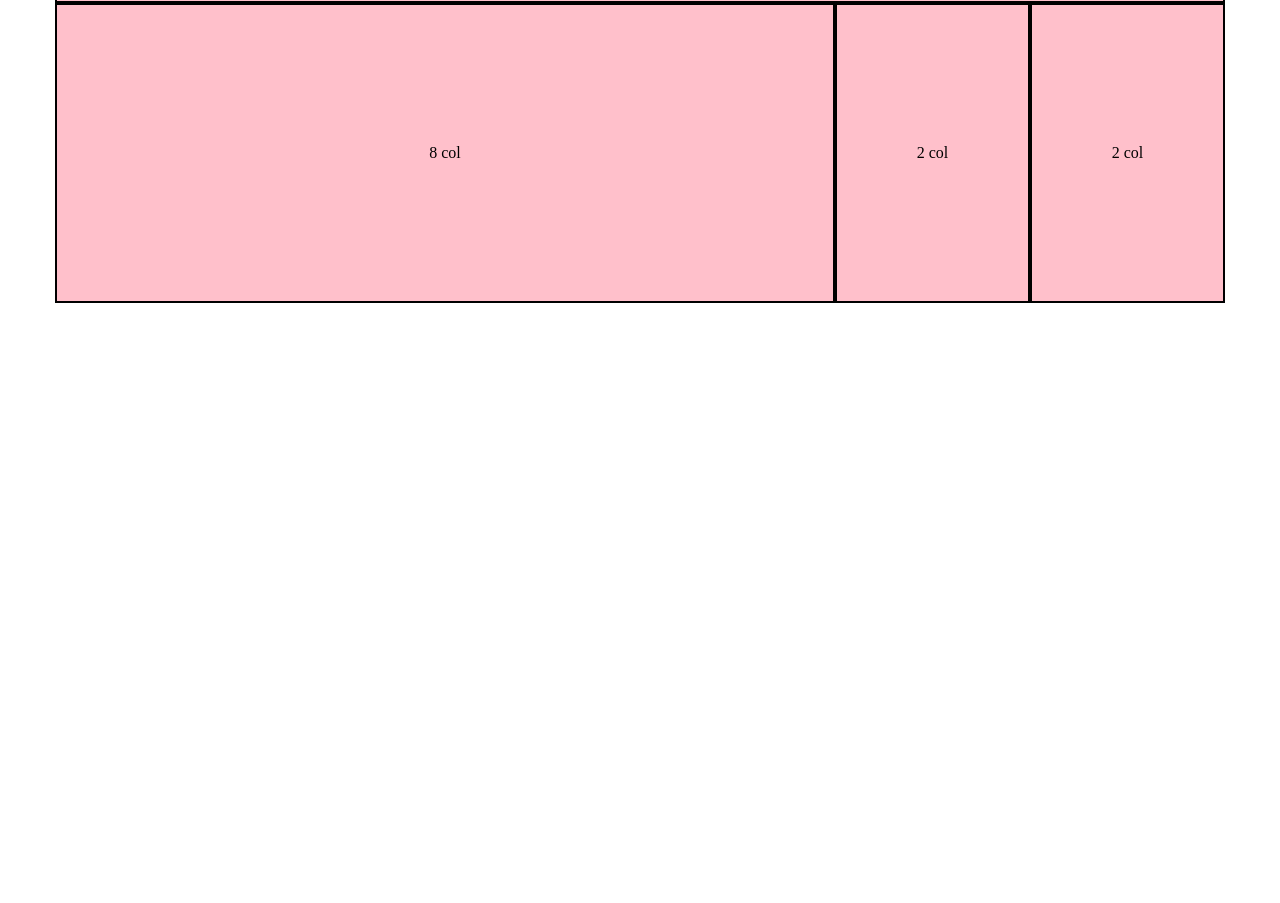
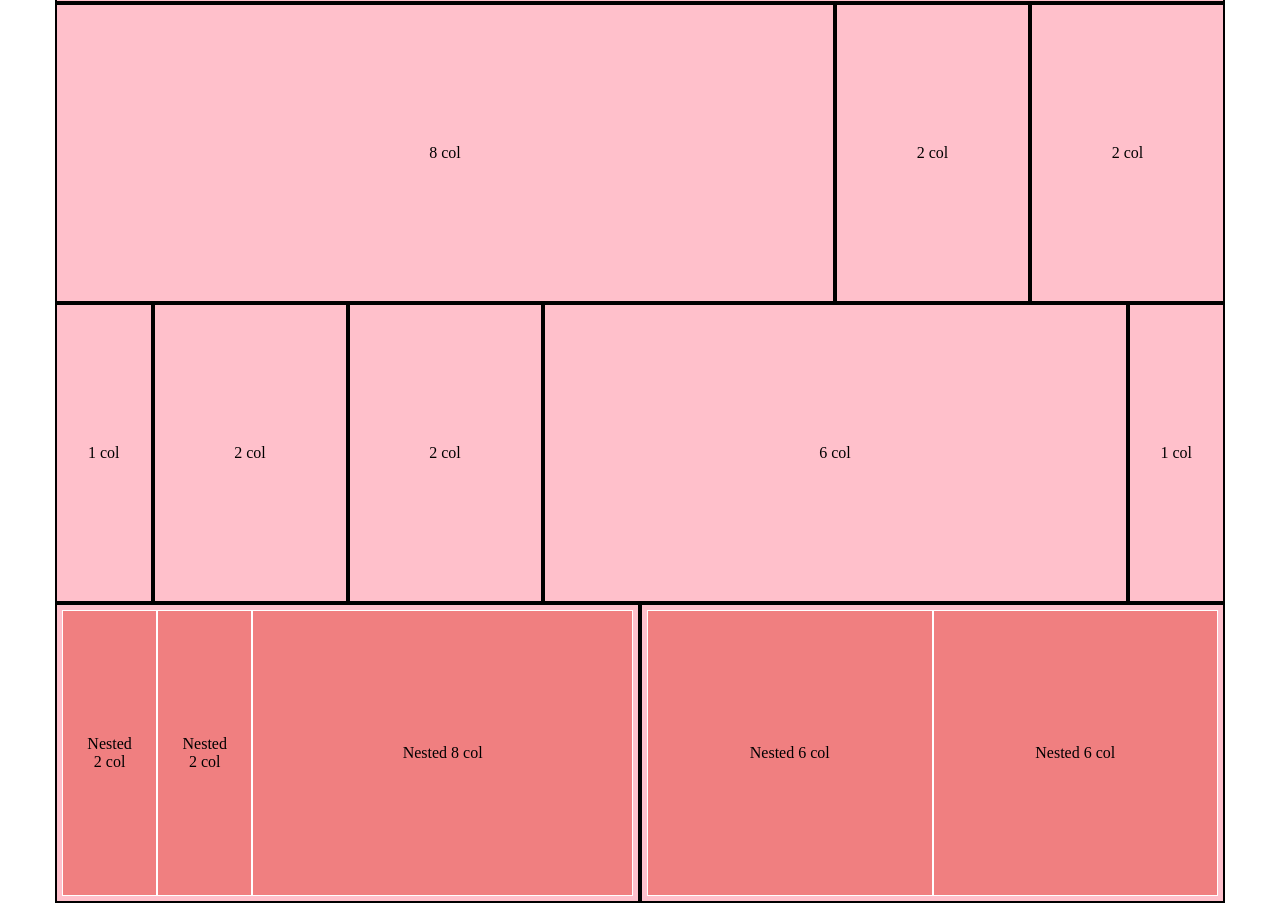
Before and after one commit to Lorenzo-Calzi/html-css-12bool, a plain HTML site: page index.html in a window 1280 px wide. Shown: the part 597-1500 px from the top of the page. Before the commit the page ends 900 px from the top, so only its background shows below. Drawn offline with Linux system fonts and the light colour scheme.

Commit message:
Aggiunta quarta e quinta row

```diff
--- a/ASSETS/framework.css
+++ b/ASSETS/framework.css
@@ -23,16 +23,9 @@
 /* 12 COLUMN */
 [class*="col_"]{
     float: left;
-    padding: 20px;
+    padding: 5px;
     text-align: center;
     position: relative;
-}
-
-.row span{
-    position: absolute;
-    top: 50%;
-    left: 50%;
-    transform: translate(-50%, -50%);
 }
 
 .debug [class*="col_"]{
--- a/ASSETS/style.css
+++ b/ASSETS/style.css
@@ -0,0 +1,21 @@
+.row span{
+    position: absolute;
+    top: 50%;
+    left: 50%;
+    transform: translate(-50%, -50%);
+}
+
+/* COLONNE ANNIDATE */
+.row .col_6 .col_2,
+.row .col_6 .col_8{
+    height: 100%;
+    background-color: rgba(240, 127, 128, 1);
+    border: 1px solid white;
+}
+
+.row .col_6 .col_6{
+    height: 100%;
+    background-color: rgba(240, 127, 128, 1);
+    border: 1px solid white;
+}
+/* /COLONNE ANNIDATE */
--- a/index.html
+++ b/index.html
@@ -28,13 +28,13 @@
                 <div class="col_1"><span>1 col</span></div>
                 <div class="col_1"><span>1 col</span></div>
             </div>
-            <!-- PRIMA ROW -->
+            <!-- /PRIMA ROW -->
 
             <!-- SECONDA ROW -->
             <div class="row">
                 <div class="col_12"><span>12 col</span></div>
             </div>
-            <!-- SECONDA ROW -->
+            <!-- /SECONDA ROW -->
 
             <!-- TERZA ROW -->
             <div class="row">
@@ -42,7 +42,31 @@
                 <div class="col_2"><span>2 col</span></div>
                 <div class="col_2"><span>2 col</span></div>
             </div>
-            <!-- TERZA ROW -->
+            <!-- T/ERZA ROW -->
+
+            <!-- QUARTA ROW -->
+            <div class="row">
+               <div class="col_1"><span>1 col</span></div>
+               <div class="col_2"><span>2 col</span></div>
+               <div class="col_2"><span>2 col</span></div>
+               <div class="col_6"><span>6 col</span></div>
+               <div class="col_1"><span>1 col</span></div>
+            </div>
+            <!-- /QUARTA ROW -->
+
+            <!-- QUINTA ROW -->
+            <div class="row">
+                <div class="col_6">
+                        <div class="col_2"><span>Nested 2 col</span></div>
+                        <div class="col_2"><span>Nested 2 col</span></div>
+                        <div class="col_8"><span>Nested 8 col</span></div>
+                </div>
+                <div class="col_6">
+                    <div class="col_6"><span>Nested 6 col</span></div>
+                    <div class="col_6"><span>Nested 6 col</span></div>
+                </div>
+            </div>
+            <!-- /QUINTA ROW -->
 
         </main>
 
```
